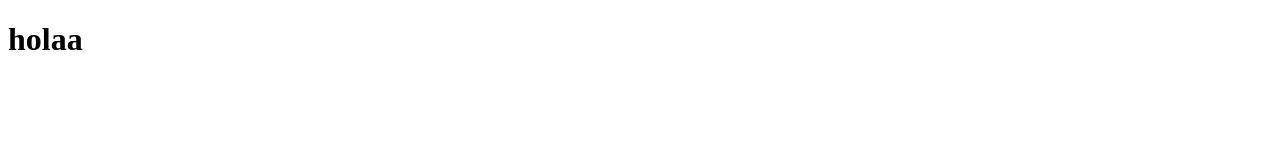
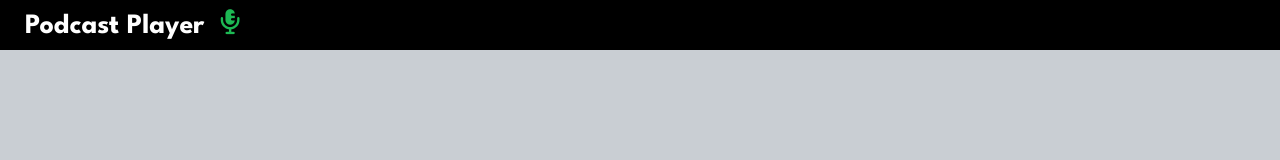
Before and after one commit to tinchobecchio/podcast-player-learning, a website: page public/index.html in a window 1280 px wide. Drawn offline with Linux system fonts and the light colour scheme.

Commit message:
nav y primeros estilos

```diff
--- a/public/index.html
+++ b/public/index.html
@@ -5,9 +5,16 @@
     <meta name="viewport" content="width=device-width, initial-scale=1.0">
     <title>Podcast Player</title>
     <link rel="stylesheet" href="style.css">
+    <link rel="stylesheet" href="https://cdnjs.cloudflare.com/ajax/libs/font-awesome/7.3.0/css/all.min.css" integrity="sha512-ApSLB1Pd3/bZN8fWB/RG9YhN/7bd9Hkf3AGaE2mPfebjrxagjuBtx2GcgdqIlJkUzwylBo61r9Xa9NmgBI0swA==" crossorigin="anonymous" referrerpolicy="no-referrer" />
 </head>
 <body>
-    <h1>holaa</h1>
+    <!-- Navigation  -->
+     <div class="nav-wrapper">
+        <nav class="nav">
+            <h1 class="nav-title">Podcast Player</h1>
+            <i class="fa-solid fa-microphone-lines"></i>
+        </nav>
+     </div>
     <script src="script.js"></script>
 </body>
 </html>
--- a/public/style.css
+++ b/public/style.css
@@ -0,0 +1,40 @@
+@import url('https://fonts.googleapis.com/css2?family=Barlow:ital,wght@0,100;0,200;0,300;0,400;0,500;0,600;0,700;0,800;0,900;1,100;1,200;1,300;1,400;1,500;1,600;1,700;1,800;1,900&family=League+Spartan:wght@100..900&family=Roboto:ital,wght@0,100..900;1,100..900&display=swap');
+
+html {
+    box-sizing: border-box;
+}
+
+body {
+    margin: 0;
+    min-height: 100vh;
+    background-color: #c9ced3;
+    font-family: 'League Spartan', sans-serif;
+}
+
+.nav-wrapper {
+    height: 50px;
+    width: 100%;
+    background-color: black;
+}
+
+.nav {
+    display: flex;
+    align-items: center;
+    position: relative;
+    top: 13px;
+}
+
+.nav-title {
+    font-size: 28px;
+    margin: 0;
+    margin-left: 25px;
+    color: white;
+}
+
+.nav-wrapper i {
+    color: #1db954;
+    font-size: 25px;
+    position: relative;
+    top: -5px;
+    left: 10px;
+}
```
